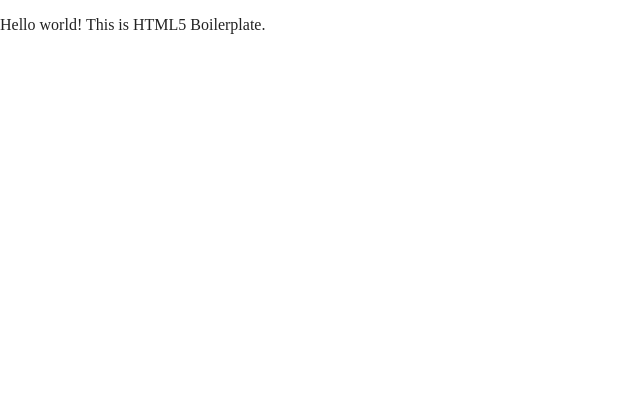
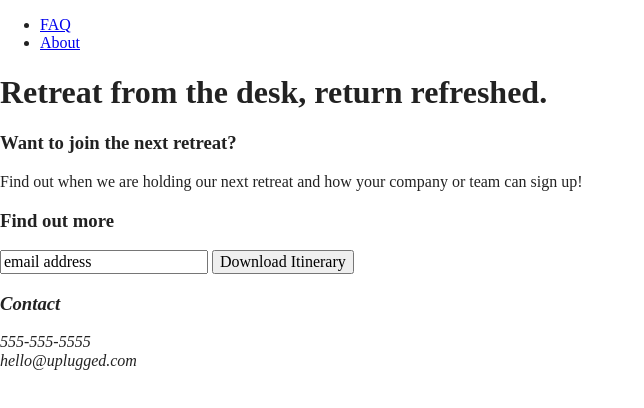
Before and after one commit to Eileen-42/unplugged, a website built with Parcel: page index.html in a window 1280 px wide. Shown: the whole page, without its empty margins (0-644 px from the left). Built offline with nearby package versions, Linux system fonts and the light colour scheme.

Commit message:
Add header and footer content

```diff
--- a/index.html
+++ b/index.html
@@ -3,7 +3,7 @@
 
 <head>
   <meta charset="utf-8">
-  <title></title>
+  <title>Unplugged</title>
   <meta name="description" content="">
   <meta name="viewport" content="width=device-width, initial-scale=1">
 
@@ -23,9 +23,70 @@
 </head>
 
 <body>
+  <header>
+    <div>
+      <figure>
+      <a href="#"> <!--- <img src="img/unpluggedlogo.png" alt="unplugged-logo"></a> -->
+    </figure>
+      <div class="header-divider">
+
+      </div>
+      <nav>
+        <ul>
+          <li><a href="faq/index.html" rel="noopener">FAQ</a></li>
+          <li><a href="about/index.html" rel="noopener">About</a></li>
+        </ul>
+      </nav>
+    </div>
+  </header>
+
+  <main>
+    <section class="hero-area">
+      <div class="content-wrapper">
+      <h1>Retreat from the desk, return refreshed.</h1>
+
+      </div>
+    </section>
+    <aside>
+      <div class="content-wrapper">
+        <div class="form-description">
+          <h3>Want to join the next retreat?</h3>
+          <p>Find out when we are holding our next retreat and how your company or team can sign up!</p>
+        </div>
+
+        <div class="form">
+          <h3>Find out more</h3>
+          <div>
+            <input type="text" name="name" value="email address">
+            <input type="button" value="Download Itinerary">
+          </div>
+        </div>
+    </aside>
+  </main>
+  <!--main wrapper-->
+  <footer>
+    <div class="content-wrapper">
+      <div class="footer-contact">
+        <div class="contact">
+          <address>
+            <h3>Contact</h3>
+             <p> 555-555-5555<br>
+              hello@uplugged.com</p>
+          </address>
+        </div>
+        <div class="social">
+          <p><a href="https://www.facebook.com/" target="_blank" rel="noopener"></a></p>
+          <p><a href="https://twitter.com/" target="_blank" rel="noopener"></a></p>
+          <p> <a href="https://www.instagram.com/" target="_blank" rel="noopener"></a></p>
+        </div>
+      </div>
+      <!--footer content ends -->
+      <div class="copyright">
+      </div>
+    </div> <!-- footer content wrapper ends -->
+  </footer>
 
   <!-- Add your site or application content here -->
-  <p>Hello world! This is HTML5 Boilerplate.</p>
   <script src="js/vendor/modernizr-3.11.2.min.js"></script>
   <script src="js/plugins.js"></script>
   <script src="js/main.js"></script>
```
Also changed, not shown: img/unplugged-retreat-features.jpg (added), img/unpluggedlogo.png (added), 2 other files.
